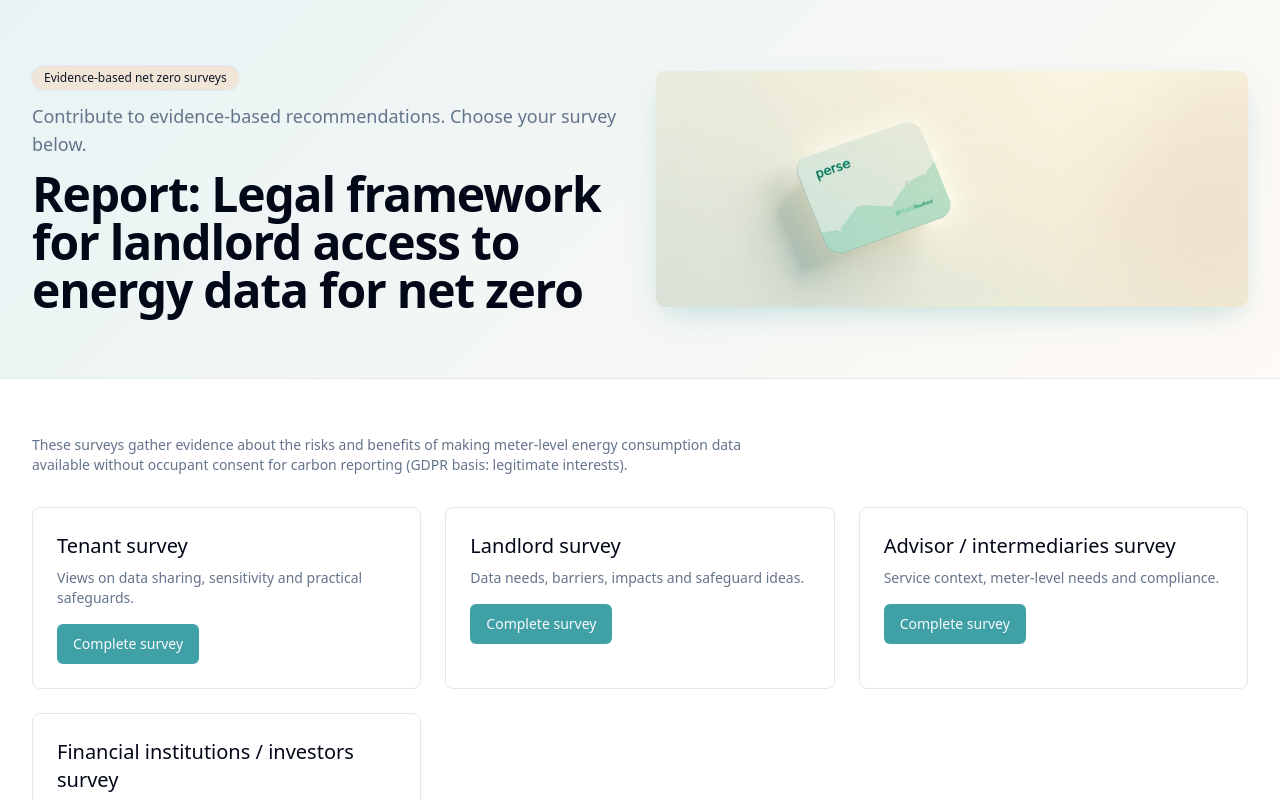
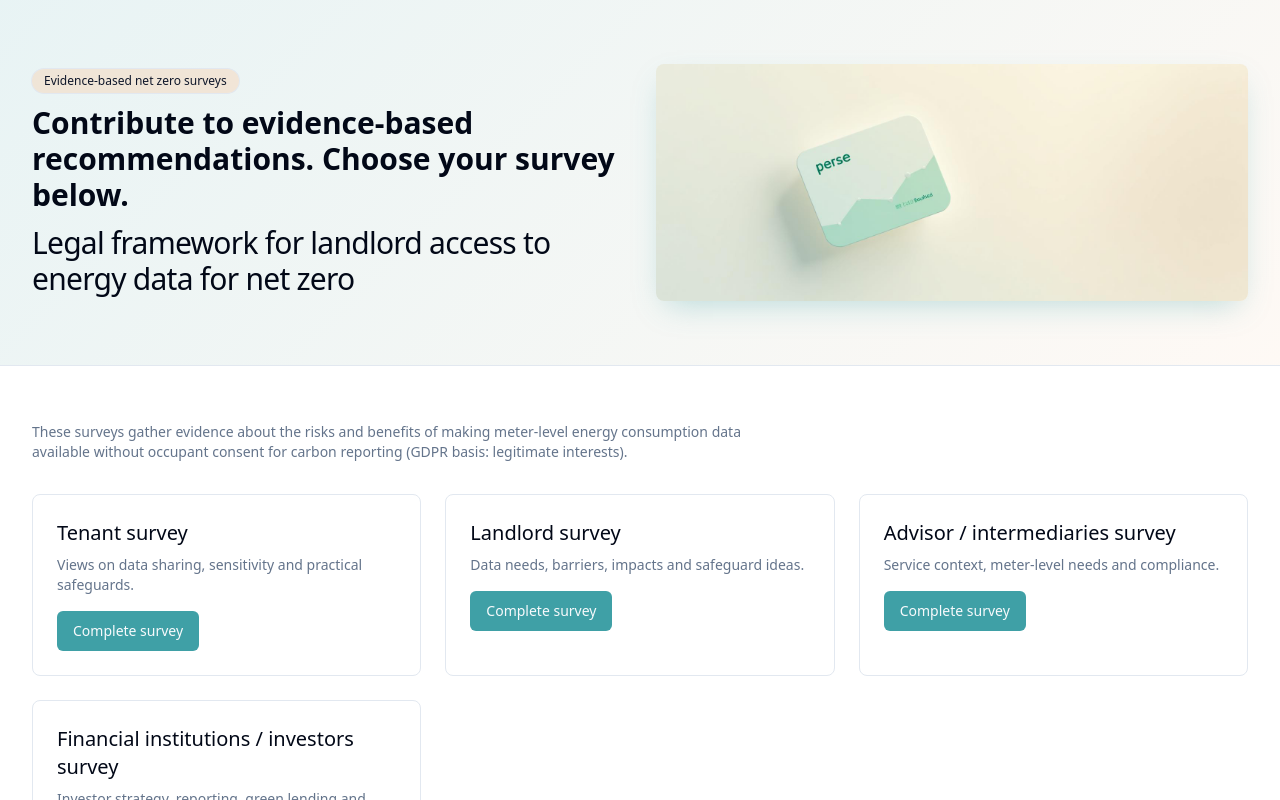
Before and after one commit to joss-perse/net-zero-data-dialogue, a React (Vite) app: page / in a window 1280 px wide. Shown: the top 800 px of the page. Built offline with nearby package versions, Linux system fonts and the light colour scheme.

Commit message:
Update landing page text
Make "Contribute to evidence-based recommendations. Choose your survey below." bigger and bold.
Remove "Report: " from "Report: Legal framework for landlord access to energy data for net zero" and make the text smaller and not bold.

```diff
--- a/src/pages/Index.tsx
+++ b/src/pages/Index.tsx
@@ -19,10 +19,10 @@ const Index = () => {
             <div className="inline-flex items-center rounded-full bg-accent/40 text-accent-foreground px-3 py-1 text-xs font-medium ring-1 ring-border mb-3">
               Evidence-based net zero surveys
             </div>
-            <p className="text-lg text-muted-foreground max-w-3xl mb-3">
+            <p className="text-2xl md:text-3xl font-bold text-foreground max-w-3xl mb-3">
               Contribute to evidence-based recommendations. Choose your survey below.
             </p>
-            <h1 className="text-4xl md:text-5xl font-semibold tracking-tight">Report: Legal framework for landlord access to energy data for net zero</h1>
+            <h1 className="text-2xl md:text-3xl font-normal tracking-tight">Legal framework for landlord access to energy data for net zero</h1>
           </div>
           <div className="relative">
             <img
```
